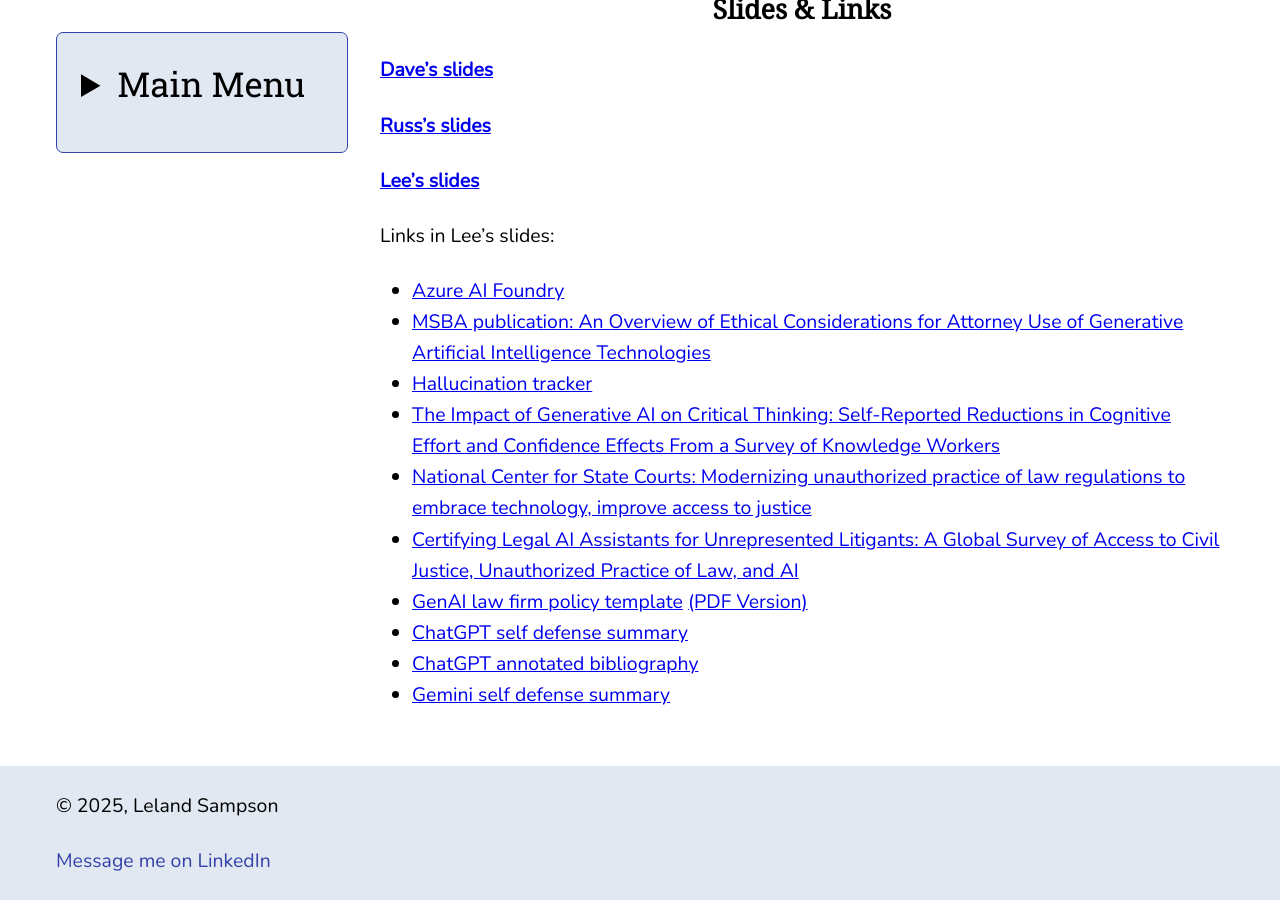
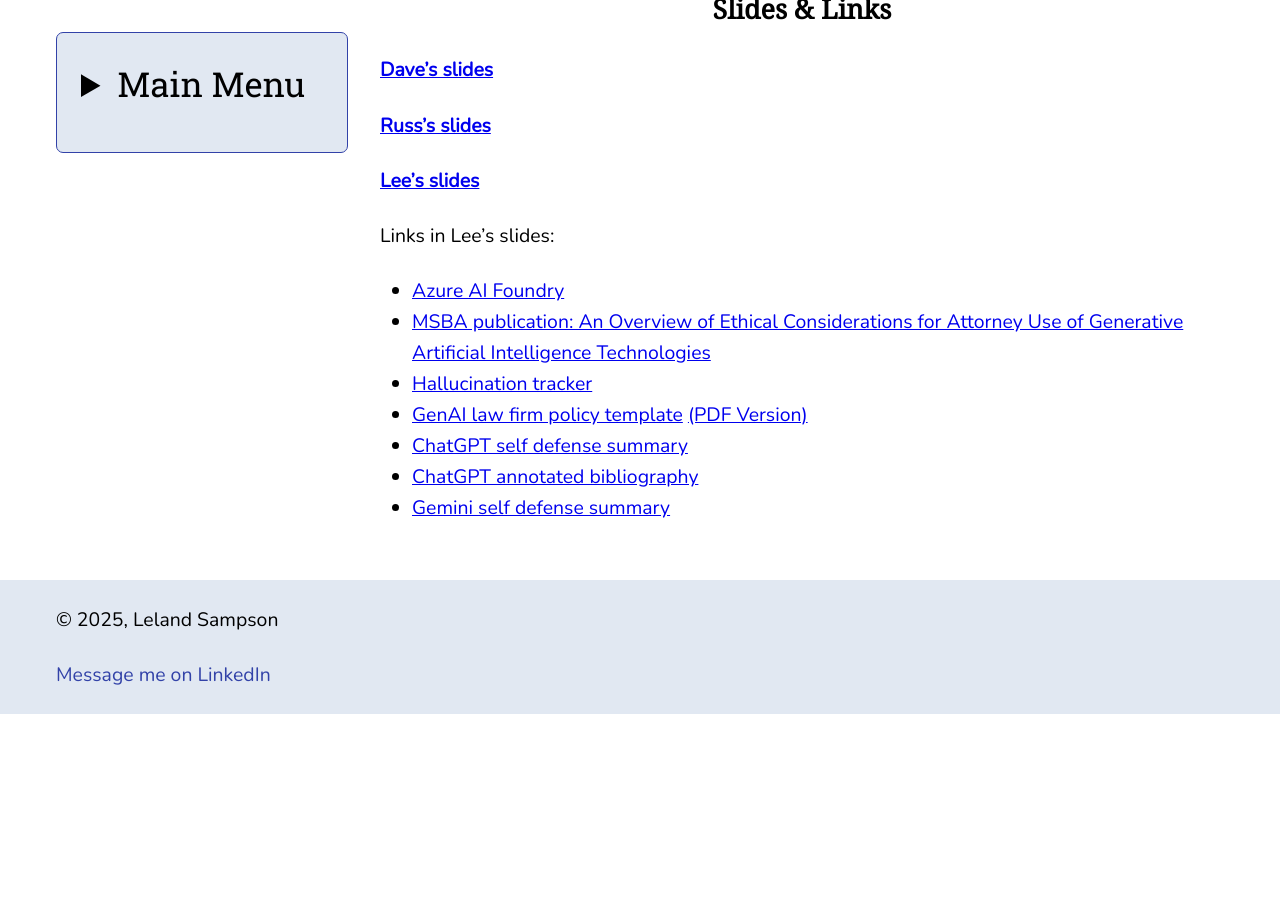
Before and after one commit to lelandsampson/Leland-Sampson-Website, a Jekyll site: the page built from 2025-MoCo-AI.md, in a window 1280 px wide and 900 px high, scrolled down 1583 px. Built offline with Jekyll 4.4.1, drawn with Linux system fonts in a browser that asks for light colours; after the commit the page ends 2297 px from its top, so only the background shows below that.

Commit message:
Update 2025-MoCo-AI.md

```diff
--- a/2025-MoCo-AI.md
+++ b/2025-MoCo-AI.md
@@ -39,9 +39,6 @@ Links in Lee's slides:
 - [Azure AI Foundry](https://learn.microsoft.com/en-us/azure/ai-foundry/tutorials/deploy-chat-web-app)
 - [MSBA publication: An Overview of Ethical Considerations for Attorney Use of Generative Artificial Intelligence Technologies](https://www.msba.org/common/Uploaded%20files/Downloads/EPUB/An%20Overview%20of%20Ethical%20Considerations%20for%20Attorney%20Use.pdf)
 - [Hallucination tracker](https://www.damiencharlotin.com/hallucinations/)
-- [The Impact of Generative AI on Critical Thinking: Self-Reported Reductions in Cognitive Effort and Confidence Effects From a Survey of Knowledge Workers](https://www.microsoft.com/en-us/research/wp-content/uploads/2025/01/lee_2025_ai_critical_thinking_survey.pdf)
-- [National Center for State Courts: Modernizing unauthorized practice of law regulations to embrace technology, improve access to justice](https://www.ncsc.org/resources-courts/modernizing-unauthorized-practice-law-regulations-embrace-technology-improve)
-- [Certifying Legal AI Assistants for Unrepresented Litigants: A Global Survey of Access to Civil Justice, Unauthorized Practice of Law, and AI](https://papers.ssrn.com/sol3/papers.cfm?abstract_id=4901658)
 - [GenAI law firm policy template](/files/2025-Delaware-AI/GAI-Policy.docx)  [(PDF Version)](/files/2025-Delaware-AI/GAI-Policy.pdf)
 - [ChatGPT self defense summary](/files/2025-Delaware-AI/Chat-GPT-self-defense.pdf)
 - [ChatGPT annotated bibliography](/files/2025-Delaware-AI/Chat-GPT-self-defense-bibliography.pdf)
```
